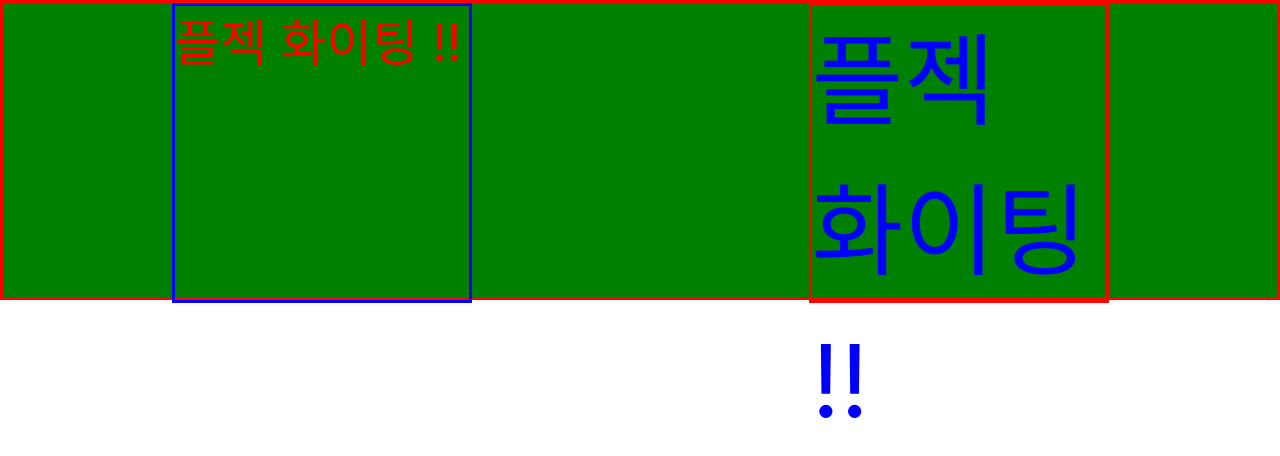
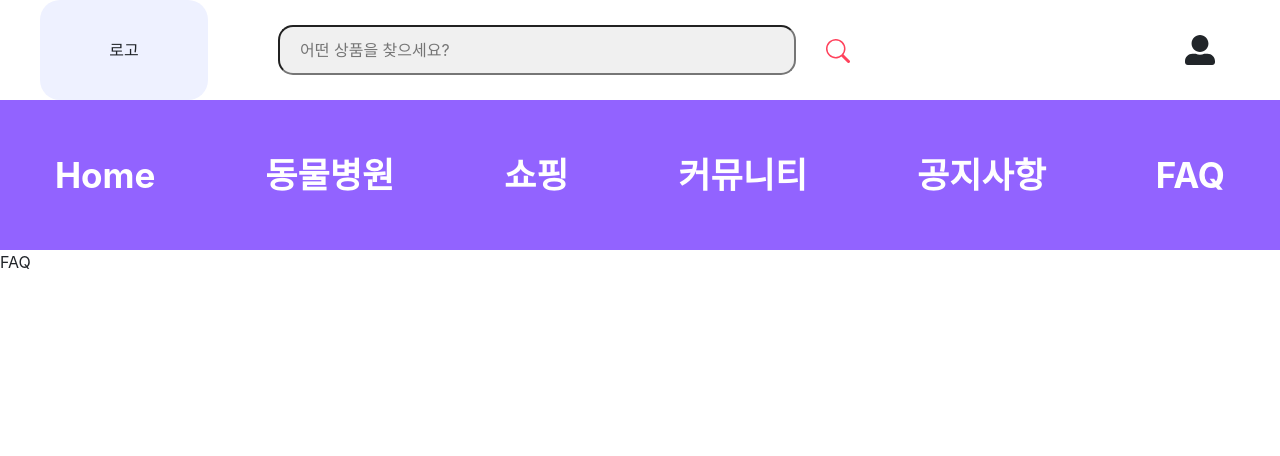
Before and after one commit to codestates-seb/-seb39_main_003-, a React (Create React App) app in the folder client/: page /FAQ in a window 1280 px wide. Shown: the top 456 px of the page. Built offline with nearby package versions, Linux system fonts and the light colour scheme; the HTML template or start-up script is replaced by a standard one.

Commit message:
탭 메뉴별 페이지 생성 및 Link 연결

```diff
--- a/client/src/App.js
+++ b/client/src/App.js
@@ -1,15 +1,26 @@
 import { BrowserRouter as Router, Route, Routes } from "react-router-dom";
 import Nav from "./components/Nav";
-import Test from "./pages/test";
+// import Test from "./pages/test";
+import Main from "./pages/Main";
+// import Footer from "./components/Footer";
+import Shopping from "./pages/Shopping";
+import Community from "./pages/Community";
+import Notice from "./pages/Notice";
+import FAQ from "./pages/FAQ";
 
 function App() {
   return (
     <div className="App">
 
       <Router>
-        <Test />
-        {/* <Nav /> */}
-        {/* <Footer /> */}
+          <Nav />
+            <Routes>
+                <Route path="/" element={<Main />} />
+                <Route path="/shopping" element={<Shopping />} />
+                <Route path="/community" element={<Community />} />
+                <Route path="/notice" element={<Notice />} />
+                <Route path="/FAQ" element={<FAQ />} />
+            </Routes>
       </Router>
 
     </div>
@@ -17,3 +28,6 @@ function App() {
 }
 
 export default App;
+
+
+// nav
--- /dev/null
+++ b/client/src/components/Footer.js
@@ -0,0 +1,9 @@
+import React from 'react'
+
+function Footer() {
+  return (
+    <div>Footer</div>
+  )
+}
+
+export default Footer;
--- a/client/src/components/Nav.js
+++ b/client/src/components/Nav.js
@@ -2,6 +2,7 @@
 import styled from 'styled-components';
 import { FaUserAlt } from "react-icons/fa";
 import { BsSearch } from "react-icons/bs";
+import { Link } from "react-router-dom";
 
 
 const Wrapper = styled.div `
@@ -35,6 +36,7 @@ const Wrapper = styled.div `
     border-radius: 15px;
     transition: .3s;
     cursor: pointer;
+    text-decoration: none;
   }
 
   .navlist:hover {
@@ -82,12 +84,34 @@ const Wrapper = styled.div `
   }
 
   .searchIcon {
+    height: 100%;
     font-size: 24px;
     color: #ff425c;
     cursor: pointer;
+    transition: .3s;
+    line-height: 100%;
+
+    &:hover {
+      font-size: 30px;
+    }
+  }
+
+  .search_bar {
+    display: flex;
+    justify-content: center;
+    align-items: center;
   }
 `;
 
+const StyeldLink = styled(Link)`
+  color: white;
+  text-decoration: none;
+  transition: .3s;
+
+  &:hover {
+    color: #FEDB39;
+  }
+`;
 
 const Nav = () => {
   return (
@@ -95,7 +119,7 @@ const Nav = () => {
       <div className="header">
           <div className="headerBox">
               <span className="logo headerList">로고</span>
-              <div>
+              <div className="search_bar">
                   <input type="text" placeholder="어떤 상품을 찾으세요?" className="search headerList"></input>
                   <span className="searchIcon"><BsSearch /></span>
               </div>
@@ -104,12 +128,12 @@ const Nav = () => {
       </div>
 
       <div className="navbar">
-        <span className="navlist">Home</span>
+        <span className="navlist"><StyeldLink to="/">Home</StyeldLink></span>
         <span className="navlist">동물병원</span>
-        <span className="navlist">쇼핑</span>
-        <span className="navlist">커뮤니티</span>
-        <span className="navlist">공지사항</span>
-        <span className="navlist">FAQ</span>
+        <span className="navlist"><StyeldLink to="/shopping">쇼핑</StyeldLink></span>
+        <span className="navlist"><StyeldLink to="/community">커뮤니티</StyeldLink></span>
+        <span className="navlist"><StyeldLink to="/notice">공지사항</StyeldLink></span>
+        <span className="navlist"><StyeldLink to="/FAQ">FAQ</StyeldLink></span>
       </div>
     </Wrapper>
   )
--- /dev/null
+++ b/client/src/pages/Community.js
@@ -0,0 +1,9 @@
+import React from 'react'
+
+function Community() {
+  return (
+    <div>Community</div>
+  )
+}
+
+export default Community;
--- /dev/null
+++ b/client/src/pages/FAQ.js
@@ -0,0 +1,9 @@
+import React from 'react'
+
+function FAQ() {
+  return (
+    <div>FAQ</div>
+  )
+}
+
+export default FAQ;
--- /dev/null
+++ b/client/src/pages/Main.js
@@ -0,0 +1,32 @@
+import React from 'react';
+import styled from 'styled-components';
+
+const Wrapper = styled.div`
+  width: 100%;
+  height: 100vh;
+  background-color: beige;
+  display: flex;
+  flex-direction: column;
+  justify-content: center;
+  align-items: center;
+  text-align: center;
+
+  div {
+    font-size: 100px;
+    font-weight: bold;
+    color: #7FB77E;
+    padding: 20px 0px 20px 0px;
+  }
+`;
+
+function Main() {
+  return (
+    <Wrapper>
+      <div>얼추 캐러셀 넣고 밑에</div>
+      <div>각 메뉴별 설명이 포함된</div>
+      <div>컨테이너 박스 들어갈거임</div>
+    </Wrapper>
+  )
+}
+
+export default Main;
--- /dev/null
+++ b/client/src/pages/Notice.js
@@ -0,0 +1,9 @@
+import React from 'react'
+
+function Notice() {
+  return (
+    <div>Notice</div>
+  )
+}
+
+export default Notice;
--- /dev/null
+++ b/client/src/pages/Shopping.js
@@ -0,0 +1,9 @@
+import React from 'react'
+
+function Shopping() {
+  return (
+    <div>Shopping</div>
+  )
+}
+
+export default Shopping;
```
